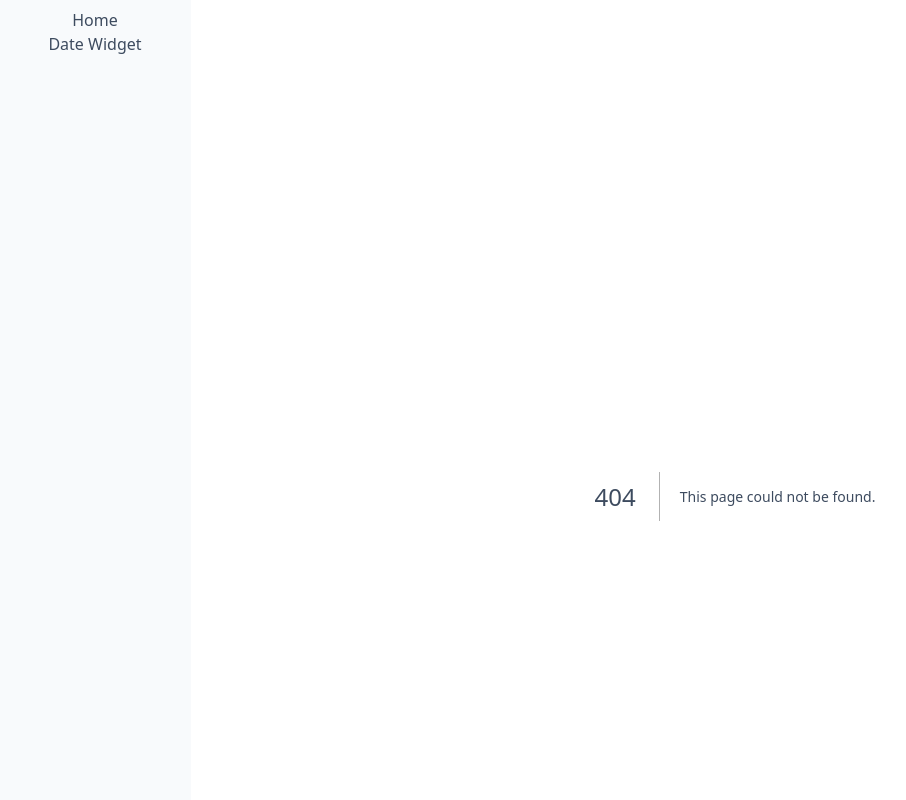
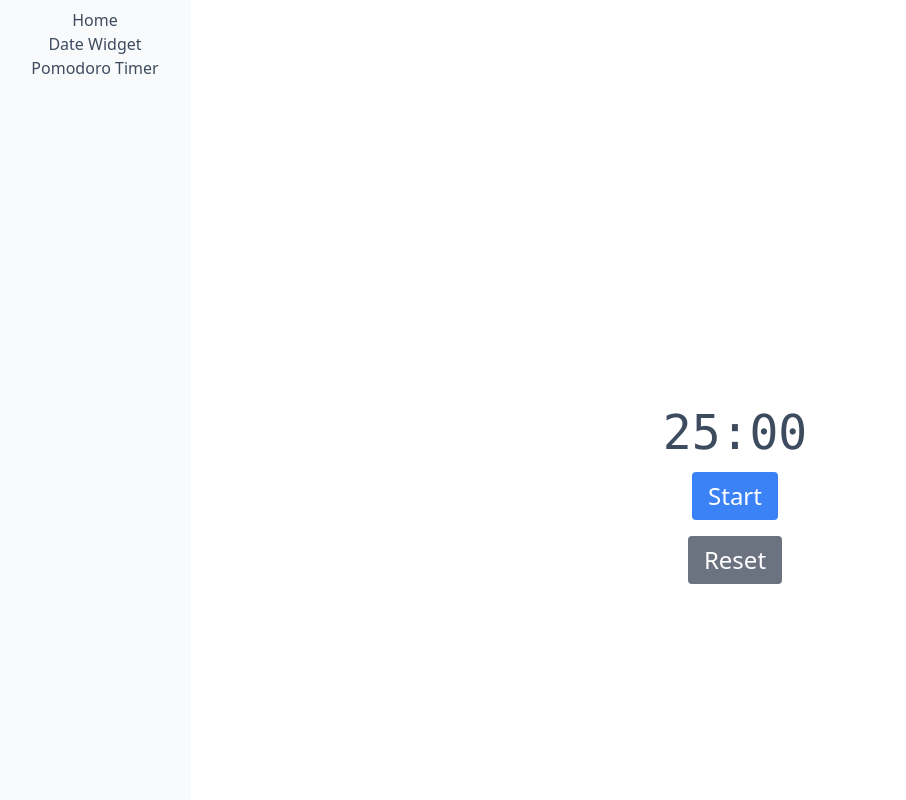
Before and after one commit to mslepko/notion-widgets, a Next.js app: page /pomodoro in a window 1280 px wide. Before the commit this address had no page. Shown: the top 800 px of the page, without its empty margins (1-907 px from the left). Built offline with nearby package versions, Linux system fonts and the light colour scheme.

Commit message:
Added pomodoro timer

```diff
--- a/src/app/components/Nav.jsx
+++ b/src/app/components/Nav.jsx
@@ -12,6 +12,7 @@ const Nav = () => {
       text-dark dark:text-light bg-light dark:bg-brand">
         <Link href="/">Home</Link>
         <Link href="/date-widget">Date Widget</Link>
+        <Link href="/pomodoro">Pomodoro Timer</Link>
         <div className="mt-auto"> {/* This makes the content below it go to the bottom */}
             <a href="https://www.buymeacoffee.com/michal.codes" target="_blank" rel="noopener noreferrer">
               <i className="fa fa-coffee" style={{ fontSize: '24px' }}></i> Buy me a Coffee?
--- /dev/null
+++ b/src/app/components/PomodoroTimer.jsx
@@ -0,0 +1,51 @@
+import { useState, useEffect } from 'react';
+
+const PomodoroTimer = () => {
+  const [timeLeft, setTimeLeft] = useState(25 * 60); // 25 minutes default
+  const [isActive, setIsActive] = useState(false);
+
+  useEffect(() => {
+    let interval = null;
+
+    if (isActive) {
+      interval = setInterval(() => {
+        setTimeLeft((timeLeft) => timeLeft - 1);
+      }, 1000);
+    } else if (!isActive && timeLeft !== 0) {
+      clearInterval(interval);
+    }
+
+    return () => clearInterval(interval);
+  }, [isActive, timeLeft]);
+
+  const toggle = () => {
+    setIsActive(!isActive);
+  };
+
+  const reset = () => {
+    setTimeLeft(25 * 60);
+    setIsActive(false);
+  };
+
+  return (
+    <div className="flex flex-col items-center justify-center h-screen">
+      <div className="font-mono text-5xl mb-4">
+        {Math.floor(timeLeft / 60)}:{String(timeLeft % 60).padStart(2, '0')}
+      </div>
+      <button
+        className="px-4 py-2 bg-blue-500 text-white rounded hover:bg-blue-700 transition duration-300 ease-in-out"
+        onClick={toggle}
+      >
+        {isActive ? 'Pause' : 'Start'}
+      </button>
+      <button
+        className="mt-4 px-4 py-2 bg-gray-500 text-white rounded hover:bg-gray-700 transition duration-300 ease-in-out"
+        onClick={reset}
+      >
+        Reset
+      </button>
+    </div>
+  );
+};
+
+export default PomodoroTimer;
--- /dev/null
+++ b/src/app/pomodoro/page.jsx
@@ -0,0 +1,13 @@
+"use client"
+import React from "react"
+import PomodoroTimer from "../components/PomodoroTimer"
+
+function PomodoroPage() {
+  return (
+    <div className="flex flex-col gap-10 w-3/4 mx-auto">
+      <PomodoroTimer />
+    </div>
+  )
+}
+
+export default PomodoroPage
```
